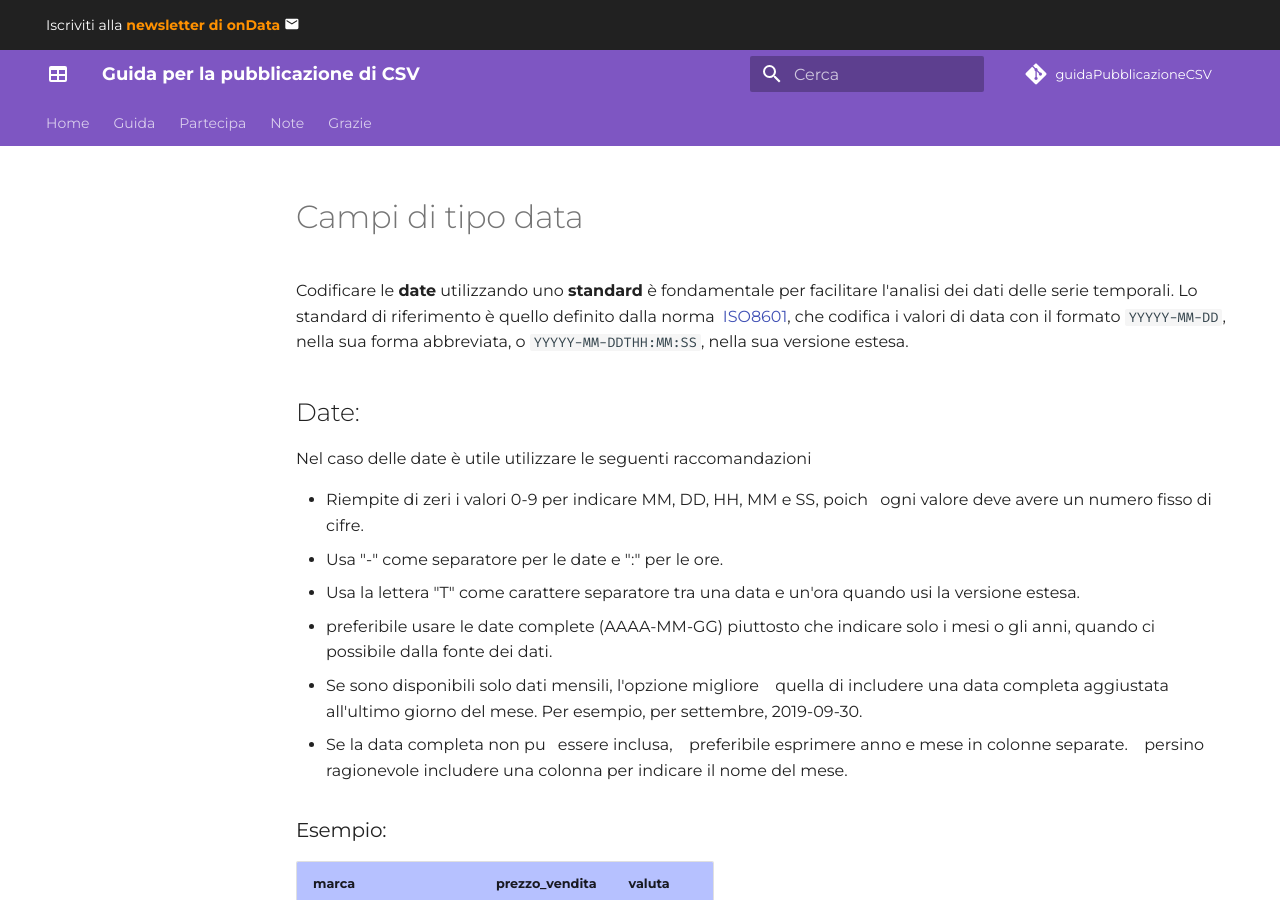
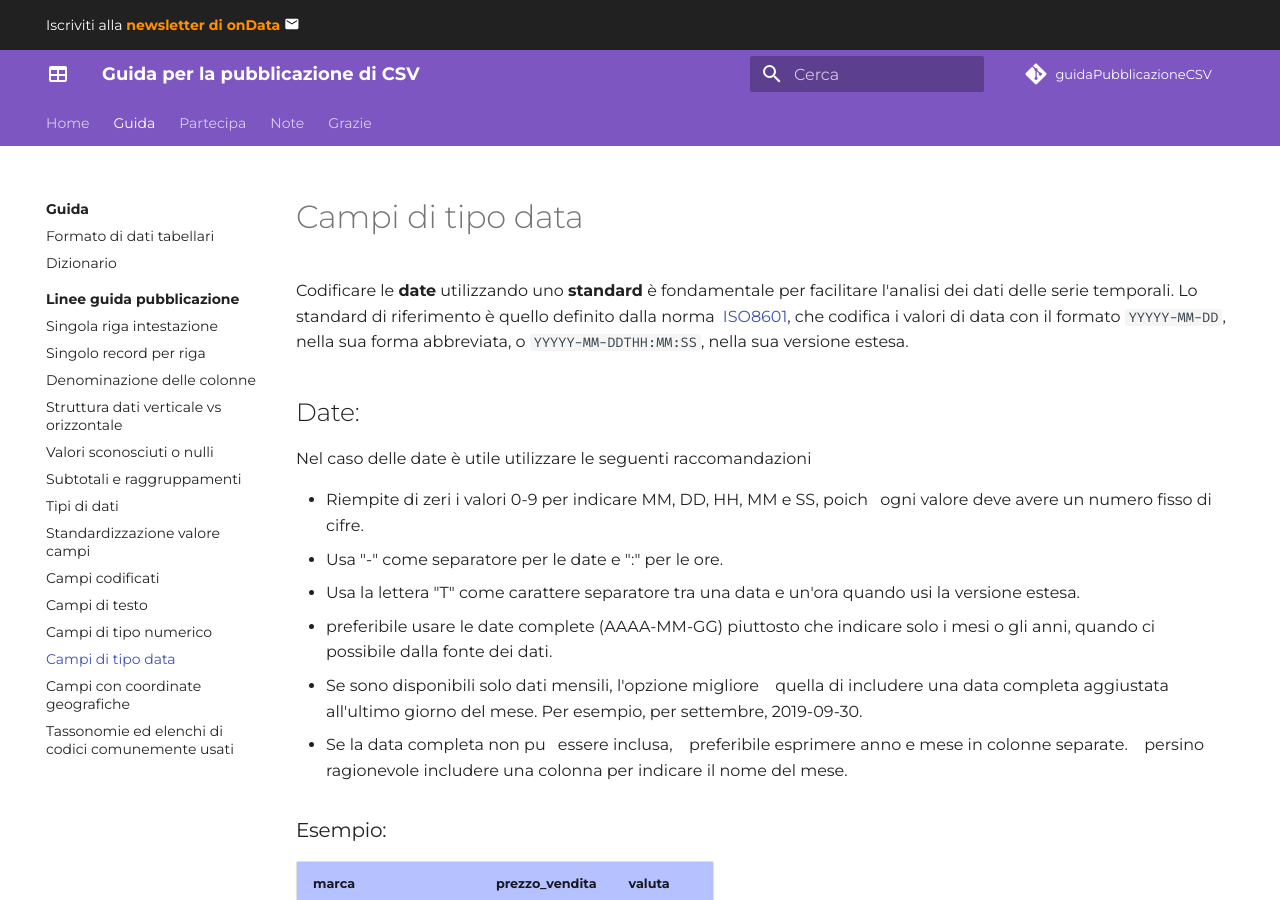
Before and after one commit to ondata/guidaPraticaPubblicazioneCSV, an MkDocs documentation site: the page built from docs/guida/linee_guida_pubblicazione/P12_campi_tipo_data.md, in a window 1280 px wide and 900 px high. Built offline with MkDocs 1.6.1 and Material for MkDocs 9.7.7, drawn with Linux system fonts in a browser that asks for light colours; comment, search, counter and statistics services are not loaded; some of the changed lines change nothing that is shown.

Commit message:
corretta TOC

```diff
--- a/mkdocs.yml
+++ b/mkdocs.yml
@@ -65,7 +65,7 @@ nav:
           - Campi codificati: guida/linee_guida_pubblicazione/P09_campi_codificati.md
           - Campi di testo: guida/linee_guida_pubblicazione/P10_campi_tipo_testo.md
           - Campi di tipo numerico: guida/linee_guida_pubblicazione/P11_campi_tipo_numerico.md
-          - Campi di tipo data: guida/linee_guida_pubblicazione/P11_campi_tipo_data.md
+          - Campi di tipo data: guida/linee_guida_pubblicazione/P12_campi_tipo_data.md
           - Campi con coordinate geografiche: guida/linee_guida_pubblicazione/P15_campi_con_coordinate_geografiche.md
           - Tassonomie ed elenchi di codici comunemente usati: guida/linee_guida_pubblicazione/Allegato1_tassonomie_elenchi_codici.md
     - Partecipa: partecipa.md
```
